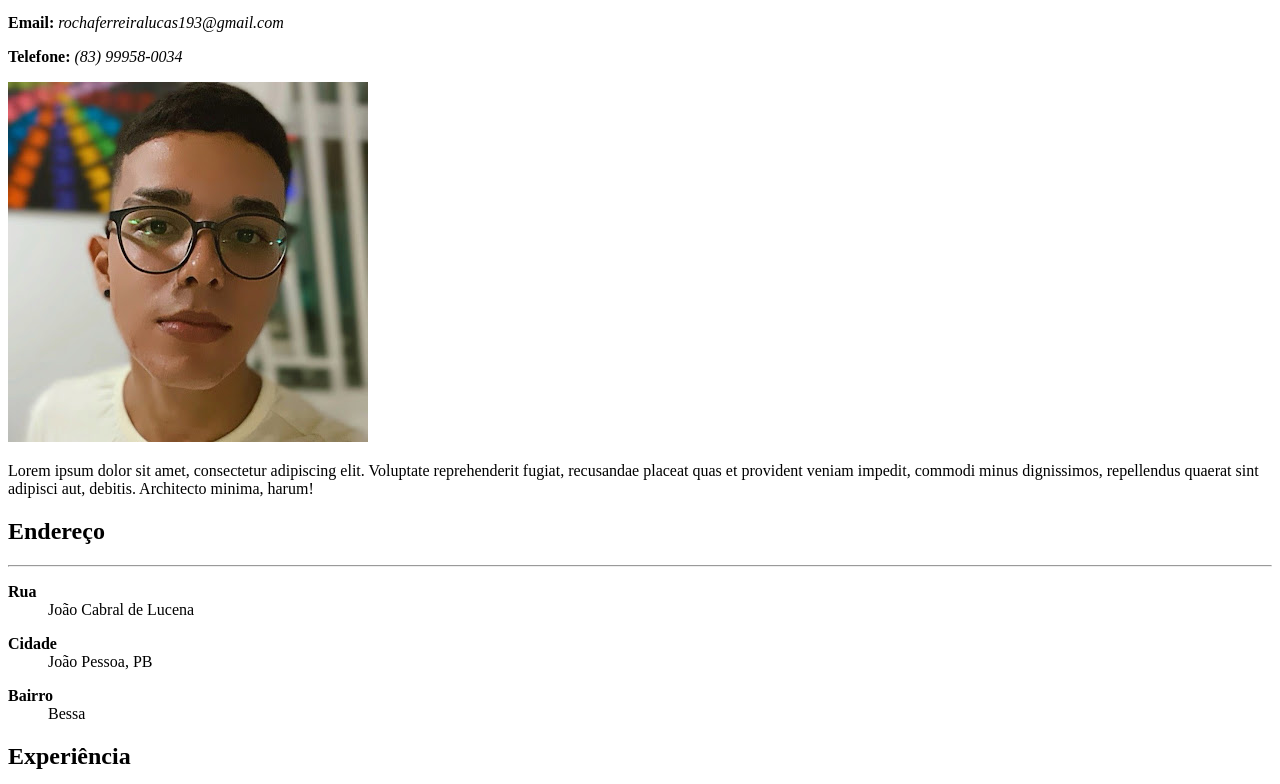
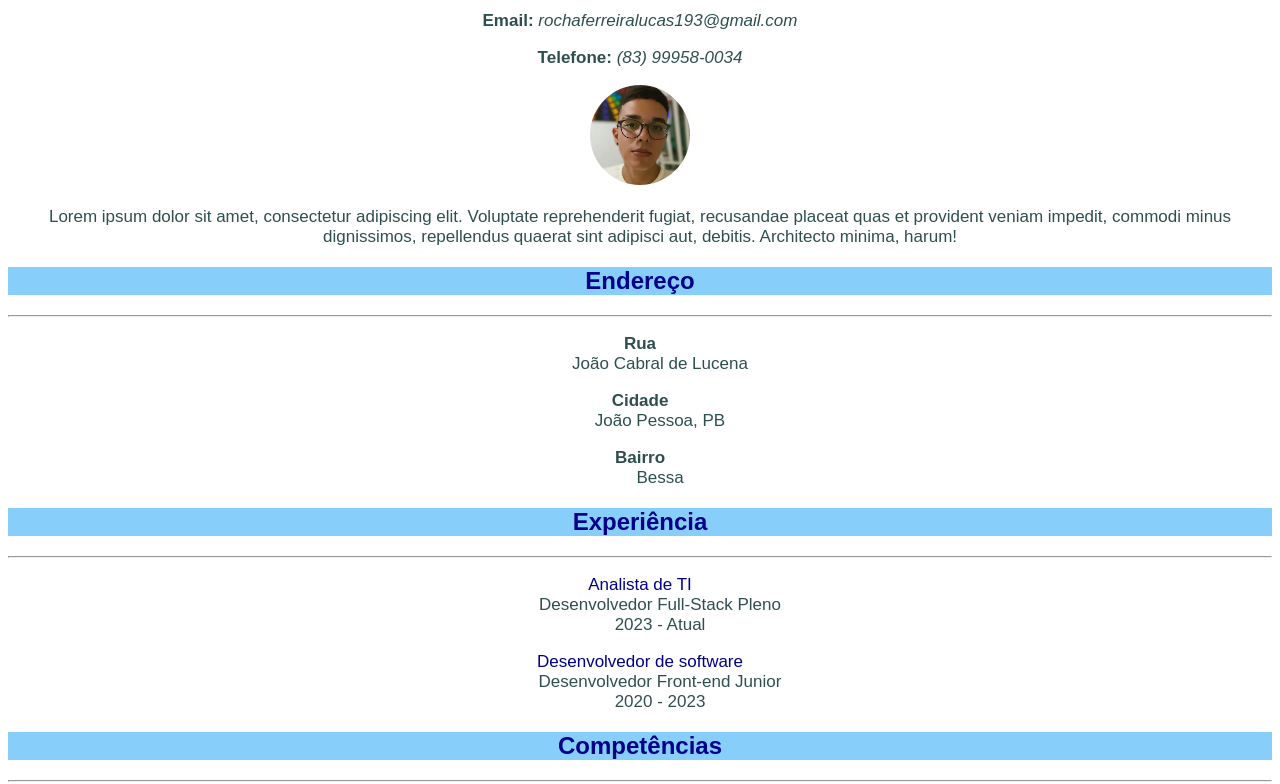
Before and after one commit to lrflucas/aulasfront2, a plain HTML site: page atividade1/site/index.html in a window 1280 px wide. Shown: the part 100-884 px from the top of the page. Drawn offline with Linux system fonts and the light colour scheme.

Commit message:
atividade css completa

```diff
--- a/atividade1/site/index.html
+++ b/atividade1/site/index.html
@@ -4,8 +4,9 @@
     <meta charset="UTF-8">
     <meta name="viewport" content="width=device-width, initial-scale=1.0">
     <title>Currículo</title>
+    <link rel="stylesheet" href="style.css">
 </head>
-<body>
+<body class="text-center">
     <h1>Lucas Rocha Ferreira</h1>
     <p><strong>Nascimento:</strong> <em>19/03/2006</em></p>
     <p><strong>Email:</strong> <em>rochaferreiralucas193@gmail.com</em></p>
--- /dev/null
+++ b/atividade1/site/style.css
@@ -0,0 +1,40 @@
+body {
+    color: darkslategray;
+    font-family: Arial, sans-serif;
+    font-size: 17px;
+}
+
+h1 {
+    font-size: 30px;
+}
+
+h2 {
+    font-size: 24px;
+    background-color: lightskyblue;
+}
+
+.text-center {
+    text-align: center;
+}
+
+h1, h2, a {
+    color: darkblue;
+}
+
+a:visited {
+    color: darkblue;
+}
+
+a:visited, a {
+    text-decoration: none;
+}
+
+a:hover {
+    text-decoration: underline;
+}
+
+img {
+    border-radius: 50%;
+    width: 100px;
+    height: 100px;
+}
```
